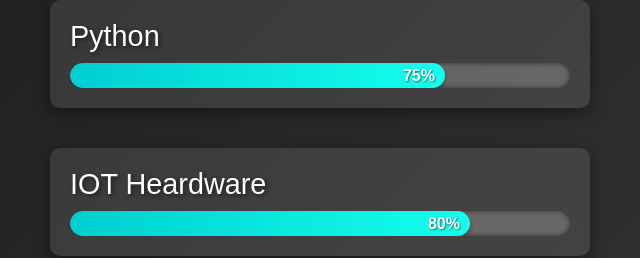
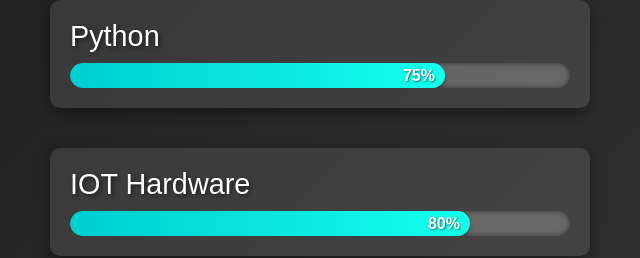
Before and after one commit to Vishnu8305/portfulio, a plain HTML site: page index.html in a window 1280 px wide. Shown: the part 2558-2816 px from the top of the page, 625-1265 px from the left. Drawn offline with Linux system fonts and the light colour scheme.

Commit message:
Initial commit

```diff
--- a/index.html
+++ b/index.html
@@ -126,7 +126,7 @@
                 </div>
             </div>
             <div class="skill">
-                <span class="skill-name">IOT Heardware</span>
+                <span class="skill-name">IOT Hardware</span>
                 <div class="progress-bar">
                     <div class="progress" style="width: 80%;">
                         <span class="progress-percent">80%</span>
```
